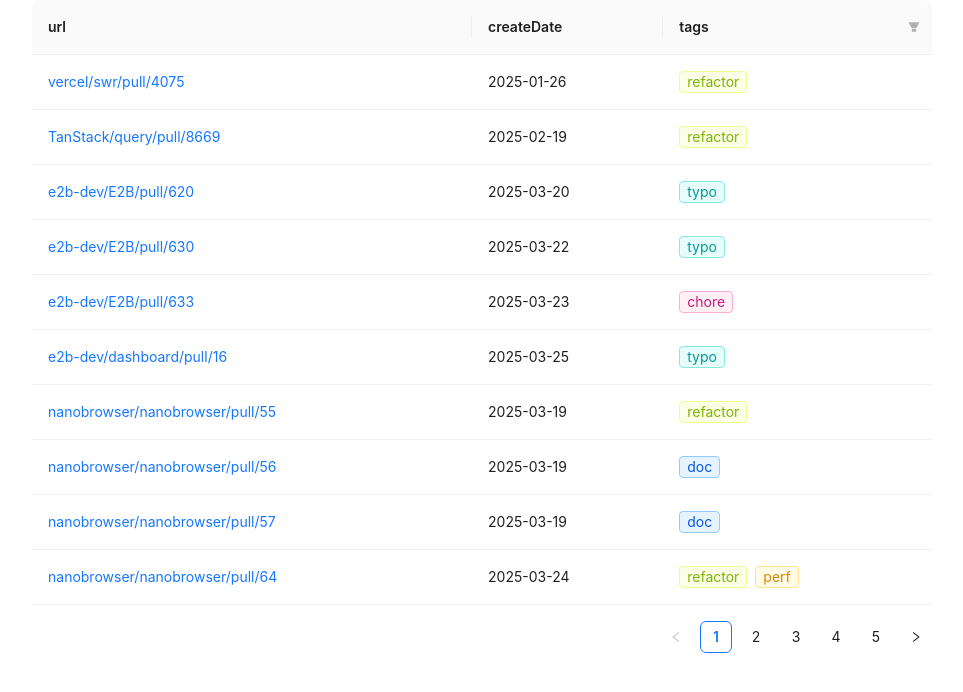
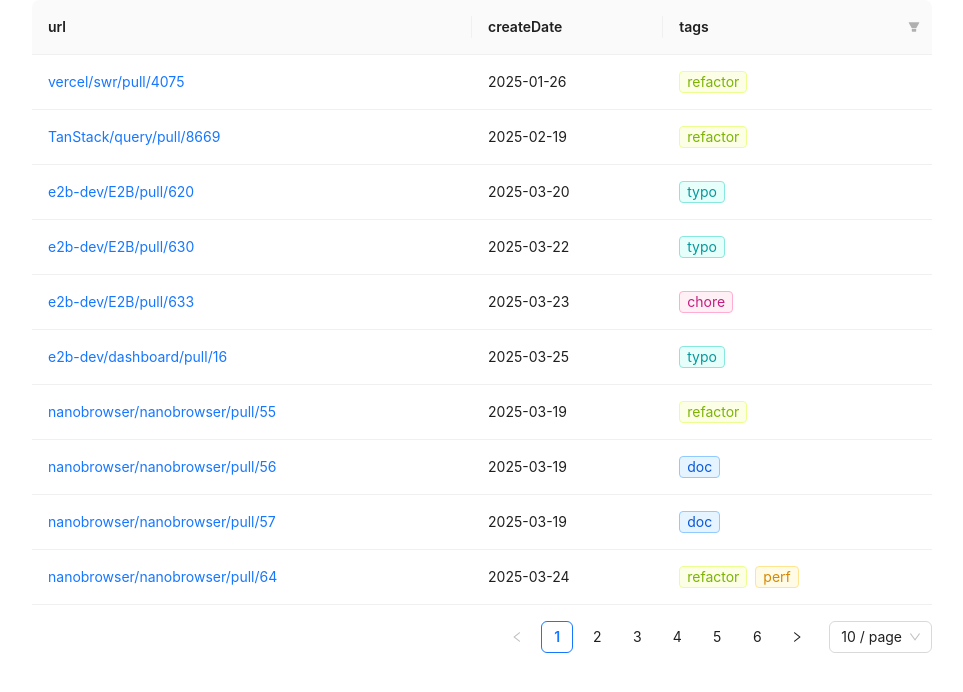
Before and after one commit to samuel871211/my-open-source-contributions, a React (Vite) app: page / in a window 1280 px wide. Shown: the top 692 px of the page, without its empty margins (158-1121 px from the left). Built offline with nearby package versions, Linux system fonts and the light colour scheme.

Commit message:
feat: 新增一些貢獻

```diff
--- a/src/App.tsx
+++ b/src/App.tsx
@@ -94,51 +94,58 @@
   {
     id: 0,
     url: "https://github.com/nanobrowser/nanobrowser/pull/55",
-    repo: "E2B/dashboard",
+    repo: "nanobrowser",
     tags: ["refactor"],
     createDate: new Date('2025-03-19')
   },
   {
     id: 0,
     url: "https://github.com/nanobrowser/nanobrowser/pull/56",
-    repo: "E2B/dashboard",
+    repo: "nanobrowser",
     tags: ["doc"],
     createDate: new Date('2025-03-19')
   },
   {
     id: 0,
     url: "https://github.com/nanobrowser/nanobrowser/pull/57",
-    repo: "E2B/dashboard",
+    repo: "nanobrowser",
     tags: ["doc"],
     createDate: new Date('2025-03-19')
   },
   {
     id: 0,
     url: "https://github.com/nanobrowser/nanobrowser/pull/64",
-    repo: "E2B/dashboard",
+    repo: "nanobrowser",
     tags: ["refactor", "perf"],
     createDate: new Date('2025-03-24')
   },
   {
     id: 0,
     url: "https://github.com/nanobrowser/nanobrowser/pull/65",
-    repo: "E2B/dashboard",
+    repo: "nanobrowser",
     tags: ["feat", "style"],
     createDate: new Date('2025-03-24')
   },
   {
     id: 0,
     url: "https://github.com/nanobrowser/nanobrowser/pull/73",
-    repo: "E2B/dashboard",
+    repo: "nanobrowser",
     tags: ["style"],
     createDate: new Date('2025-03-28')
   },
   {
     id: 0,
     url: "https://github.com/nanobrowser/nanobrowser/pull/77",
-    repo: "E2B/dashboard",
+    repo: "nanobrowser",
     tags: ["style"],
     createDate: new Date('2025-03-30')
+  },
+  {
+    id: 0,
+    url: "https://github.com/nanobrowser/nanobrowser/pull/92",
+    repo: "nanobrowser",
+    tags: ["doc"],
+    createDate: new Date('2025-04-05')
   },
   {
     id: 0,
@@ -254,10 +261,73 @@
   },
   {
     id: 0,
+    url: "https://github.com/cline/cline/pull/2680",
+    repo: "cline",
+    tags: ["chore"],
+    createDate: new Date('2025-04-05')
+  },
+  {
+    id: 0,
     url: "https://github.com/cline/cline/pull/2686",
     repo: "cline",
     tags: ["refactor", "perf", "style"],
     createDate: new Date('2025-04-05')
+  },
+  {
+    id: 0,
+    url: "https://github.com/cline/cline/pull/2802",
+    repo: "cline",
+    tags: ["refactor"],
+    createDate: new Date('2025-04-11')
+  },
+  {
+    id: 0,
+    url: "https://github.com/cline/cline/pull/2803",
+    repo: "cline",
+    tags: ["refactor"],
+    createDate: new Date('2025-04-11')
+  },
+  {
+    id: 0,
+    url: "https://github.com/cline/cline/pull/2805",
+    repo: "cline",
+    tags: ["refactor", "perf"],
+    createDate: new Date('2025-04-11')
+  },
+  {
+    id: 0,
+    url: "https://github.com/cline/cline/pull/2807",
+    repo: "cline",
+    tags: ["refactor"],
+    createDate: new Date('2025-04-11')
+  },
+  {
+    id: 0,
+    url: "https://github.com/cline/cline/pull/2808",
+    repo: "cline",
+    tags: ["refactor"],
+    createDate: new Date('2025-04-11')
+  },
+  {
+    id: 0,
+    url: "https://github.com/cline/cline/pull/2810",
+    repo: "cline",
+    tags: ["refactor"],
+    createDate: new Date('2025-04-11')
+  },
+  {
+    id: 0,
+    url: "https://github.com/cline/cline/pull/2812",
+    repo: "cline",
+    tags: ["chore"],
+    createDate: new Date('2025-04-11')
+  },
+  {
+    id: 0,
+    url: "https://github.com/cline/cline/pull/2816",
+    repo: "cline",
+    tags: ["refactor", "perf"],
+    createDate: new Date('2025-04-11')
   },
   {
     id: 0,
```
